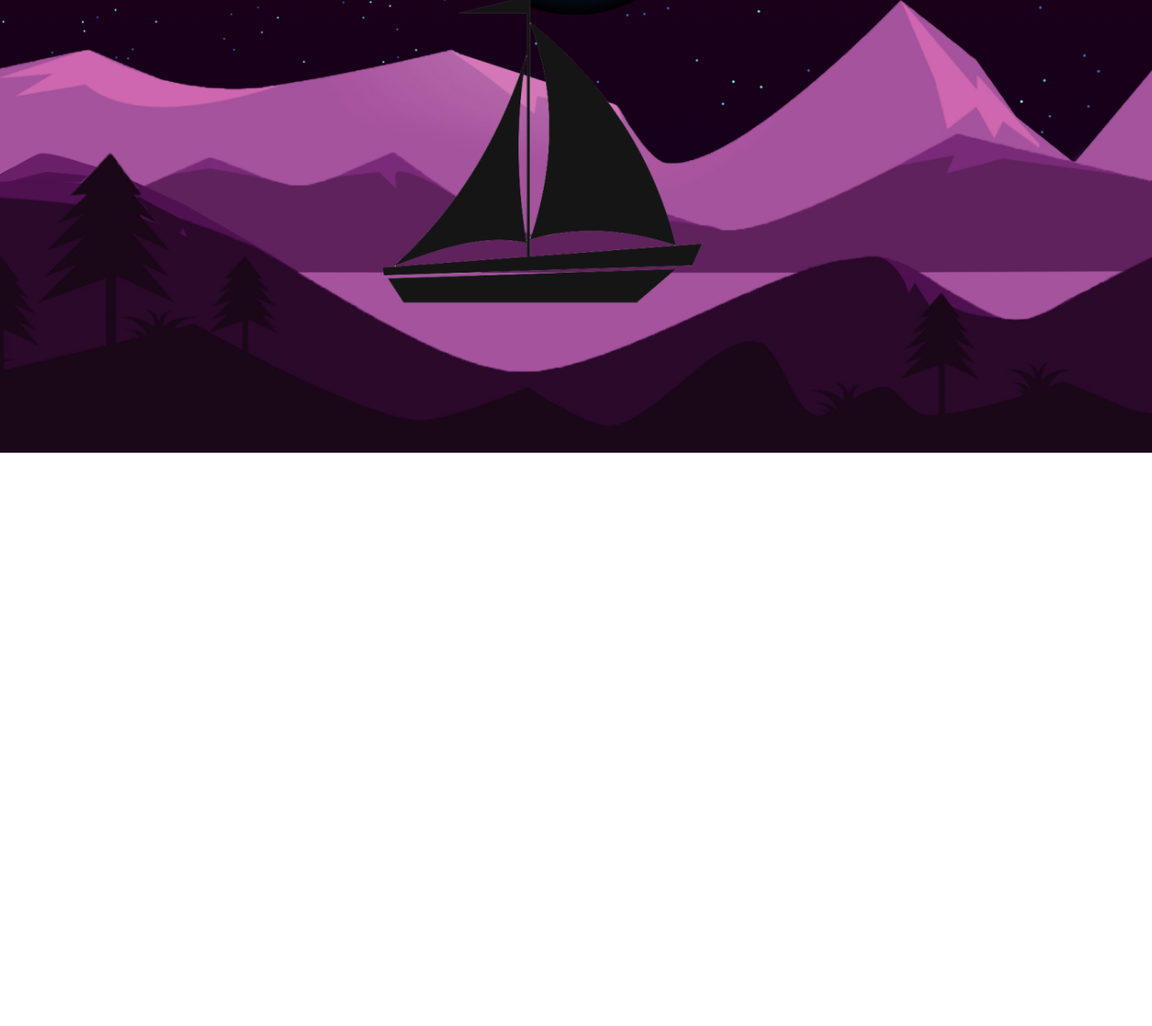
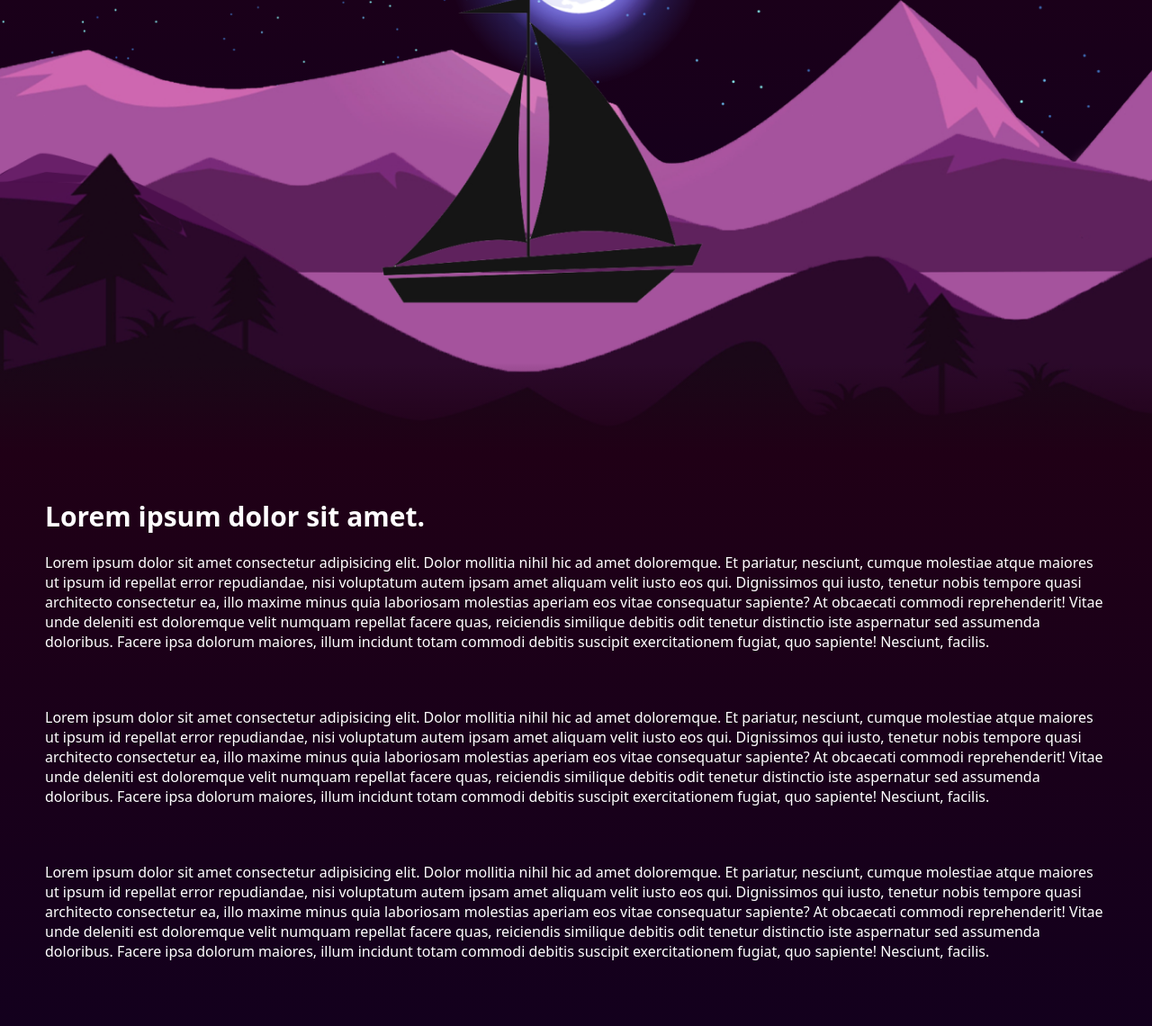
Before and after one commit to abdoBadawy74/nouvil-scrolling, a plain HTML site: page index.html in a window 1280 px wide. Shown: the part 297-1437 px from the top of the page at 90% size. Before the commit the page ends 800 px from the top, so only its background shows below. Drawn offline with Linux system fonts and the light colour scheme.

Commit message:
add content section

```diff
--- a/index.html
+++ b/index.html
@@ -19,6 +19,7 @@
     </header>
     <section class="main">
       <img src="./images/stars1.webp" id="stars" />
+      <h2 class="nouvil">nouvil</h2>
       <img src="./images/moon2.webp" id="moon" />
       <img src="./images/mountains3.webp" id="mountains3" />
       <img src="./images/mountains4.webp" id="mountains4" />
@@ -26,5 +27,50 @@
       <img src="./images/boat6.webp" id="boat" />
       <img src="./images/mountains7.webp" id="mountains7" />
     </section>
+    <div class="content">
+      <h2>Lorem ipsum dolor sit amet.</h2>
+      <p>
+        Lorem ipsum dolor sit amet consectetur adipisicing elit. Dolor mollitia
+        nihil hic ad amet doloremque. Et pariatur, nesciunt, cumque molestiae
+        atque maiores ut ipsum id repellat error repudiandae, nisi voluptatum
+        autem ipsam amet aliquam velit iusto eos qui. Dignissimos qui iusto,
+        tenetur nobis tempore quasi architecto consectetur ea, illo maxime minus
+        quia laboriosam molestias aperiam eos vitae consequatur sapiente? At
+        obcaecati commodi reprehenderit! Vitae unde deleniti est doloremque
+        velit numquam repellat facere quas, reiciendis similique debitis odit
+        tenetur distinctio iste aspernatur sed assumenda doloribus. Facere ipsa
+        dolorum maiores, illum incidunt totam commodi debitis suscipit
+        exercitationem fugiat, quo sapiente! Nesciunt, facilis.
+      </p>
+      <br />
+      <p>
+        Lorem ipsum dolor sit amet consectetur adipisicing elit. Dolor mollitia
+        nihil hic ad amet doloremque. Et pariatur, nesciunt, cumque molestiae
+        atque maiores ut ipsum id repellat error repudiandae, nisi voluptatum
+        autem ipsam amet aliquam velit iusto eos qui. Dignissimos qui iusto,
+        tenetur nobis tempore quasi architecto consectetur ea, illo maxime minus
+        quia laboriosam molestias aperiam eos vitae consequatur sapiente? At
+        obcaecati commodi reprehenderit! Vitae unde deleniti est doloremque
+        velit numquam repellat facere quas, reiciendis similique debitis odit
+        tenetur distinctio iste aspernatur sed assumenda doloribus. Facere ipsa
+        dolorum maiores, illum incidunt totam commodi debitis suscipit
+        exercitationem fugiat, quo sapiente! Nesciunt, facilis.
+      </p>
+      <br />
+      <p>
+        Lorem ipsum dolor sit amet consectetur adipisicing elit. Dolor mollitia
+        nihil hic ad amet doloremque. Et pariatur, nesciunt, cumque molestiae
+        atque maiores ut ipsum id repellat error repudiandae, nisi voluptatum
+        autem ipsam amet aliquam velit iusto eos qui. Dignissimos qui iusto,
+        tenetur nobis tempore quasi architecto consectetur ea, illo maxime minus
+        quia laboriosam molestias aperiam eos vitae consequatur sapiente? At
+        obcaecati commodi reprehenderit! Vitae unde deleniti est doloremque
+        velit numquam repellat facere quas, reiciendis similique debitis odit
+        tenetur distinctio iste aspernatur sed assumenda doloribus. Facere ipsa
+        dolorum maiores, illum incidunt totam commodi debitis suscipit
+        exercitationem fugiat, quo sapiente! Nesciunt, facilis.
+      </p>
+      <br />
+    </div>
   </body>
 </html>
--- a/style.css
+++ b/style.css
@@ -48,6 +48,17 @@ header ul li a:hover,
   position: relative;
   height: 100vh;
   width: 100%;
+  display: flex;
+  justify-content: center;
+  align-items: center;
+}
+.main::after {
+  content: "";
+  position: absolute;
+  bottom: 0;
+  height: 100px;
+  width: 100%;
+  background: linear-gradient(to top, #200016, transparent);
 }
 .main img {
   position: absolute;
@@ -57,3 +68,24 @@ header ul li a:hover,
   /* note this and the difference between
    it and background-size cover */
 }
+#moon {
+  mix-blend-mode: screen;
+  transform: translateY(80px);
+}
+.nouvil {
+  color: #fff;
+  font-size: 30px;
+  transform: translateY(-140px);
+  text-transform: uppercase;
+}
+.content {
+  color: #fff;
+  padding: 30px;
+}
+.content h2 {
+  margin: 20px;
+  font-size: 30px;
+}
+.content p {
+  margin: 20px;
+}
```
